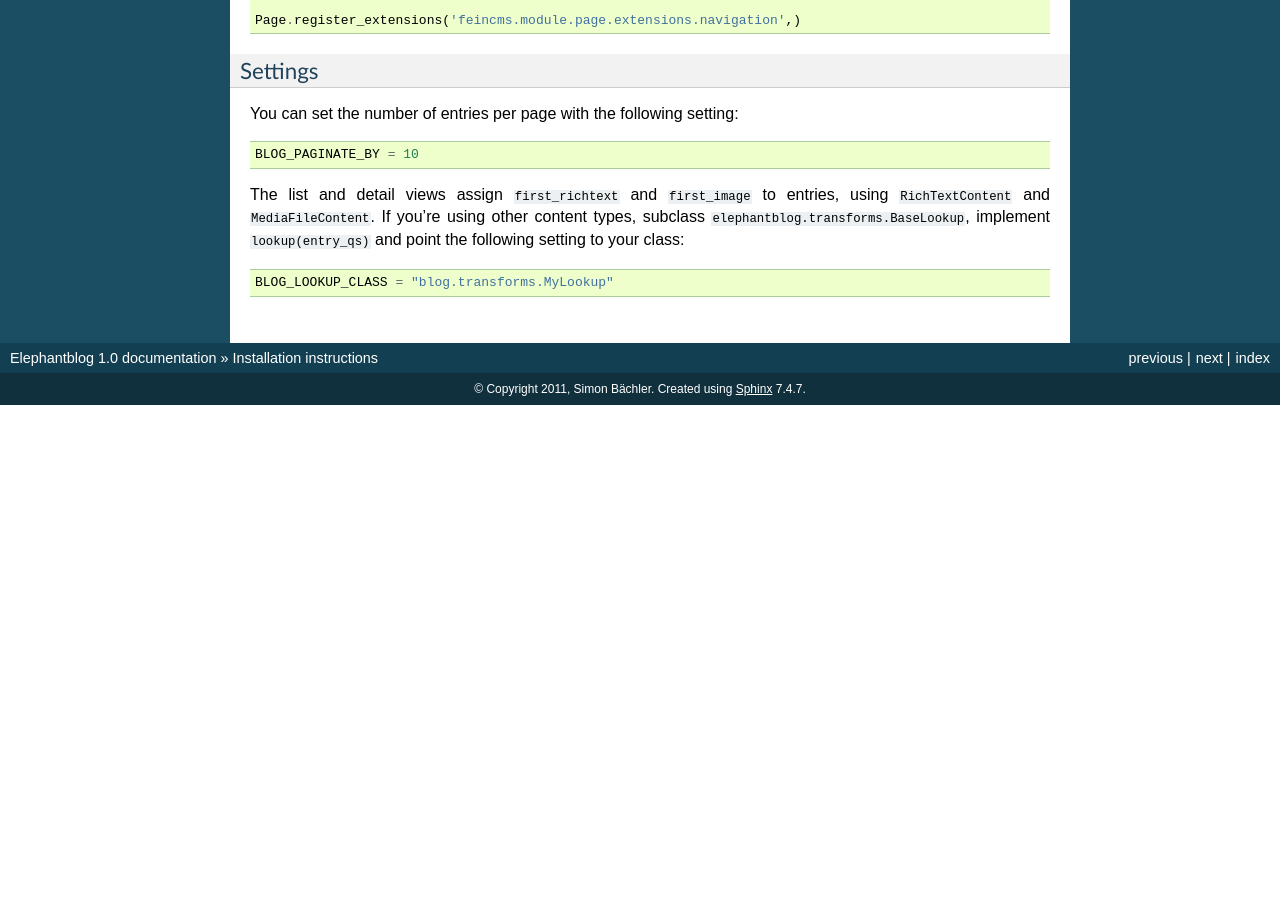
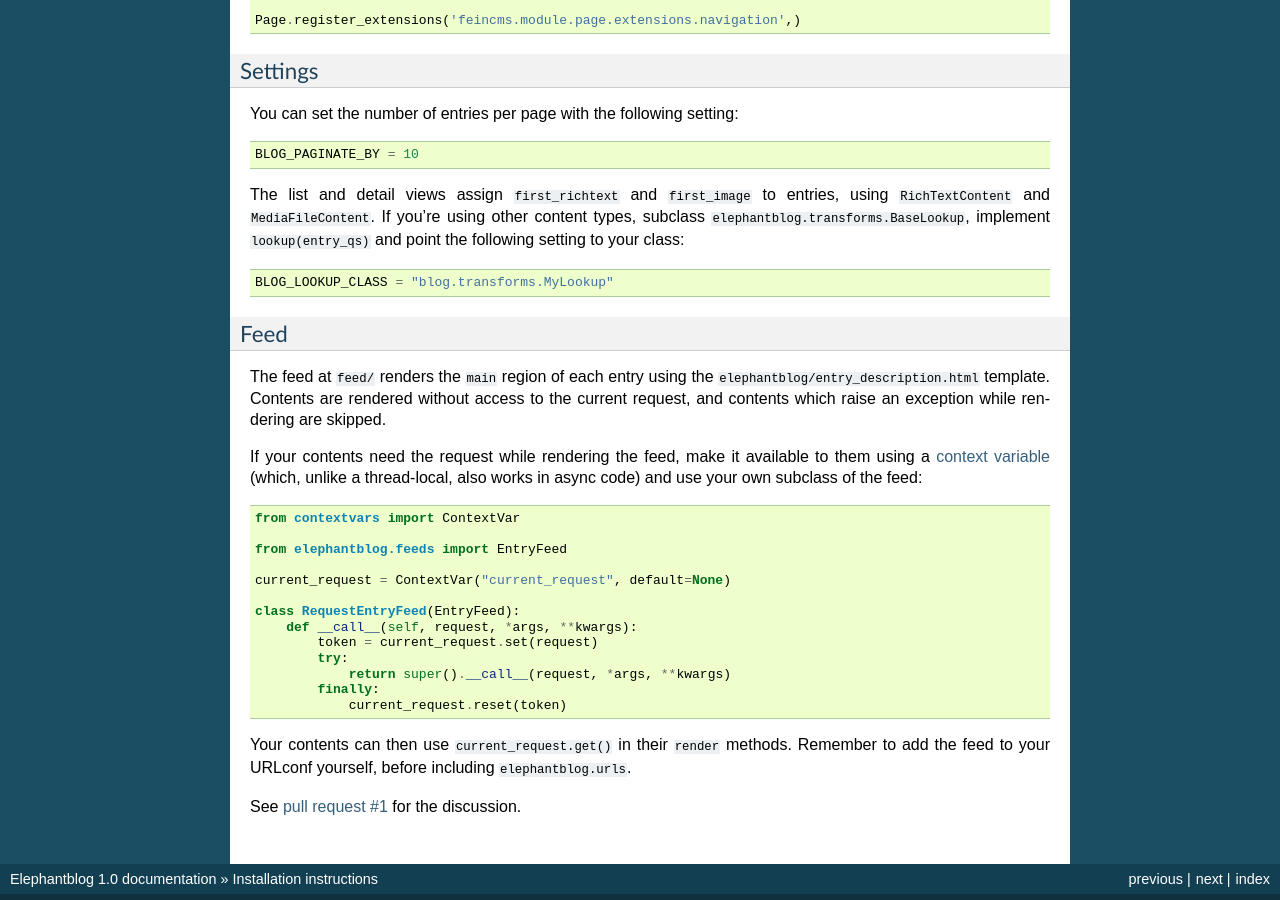
Before and after one commit to feincms/feincms-elephantblog, a Sphinx documentation site: the page built from docs/installation.rst, in a window 1280 px wide and 900 px high, scrolled down 2864 px. Built offline with Sphinx 7.4.7, drawn with Linux system fonts in a browser that asks for light colours; before the commit the page ends 3269 px from its top, so only the background shows below that.

Commit message:
Show how to make the request available in the syndication framework
Closes https://github.com/matthiask/feincms-elephantblog/pull/1

```diff
--- a/docs/installation.rst
+++ b/docs/installation.rst
@@ -186,3 +186,40 @@ implement ``lookup(entry_qs)`` and point the following setting to your
 class::
 
     BLOG_LOOKUP_CLASS = "blog.transforms.MyLookup"
+
+
+Feed
+----
+
+The feed at ``feed/`` renders the ``main`` region of each entry using the
+``elephantblog/entry_description.html`` template. Contents are rendered
+without access to the current request, and contents which raise an exception
+while rendering are skipped.
+
+If your contents need the request while rendering the feed, make it available
+to them using a `context variable
+<https://docs.python.org/3/library/contextvars.html>`__ (which, unlike a
+thread-local, also works in async code) and use your own subclass of the
+feed::
+
+    from contextvars import ContextVar
+
+    from elephantblog.feeds import EntryFeed
+
+    current_request = ContextVar("current_request", default=None)
+
+    class RequestEntryFeed(EntryFeed):
+        def __call__(self, request, *args, **kwargs):
+            token = current_request.set(request)
+            try:
+                return super().__call__(request, *args, **kwargs)
+            finally:
+                current_request.reset(token)
+
+Your contents can then use ``current_request.get()`` in their ``render``
+methods. Remember to add the feed to your URLconf yourself, before including
+``elephantblog.urls``.
+
+See `pull request #1
+<https://github.com/matthiask/feincms-elephantblog/pull/1>`__ for the
+discussion.
```
